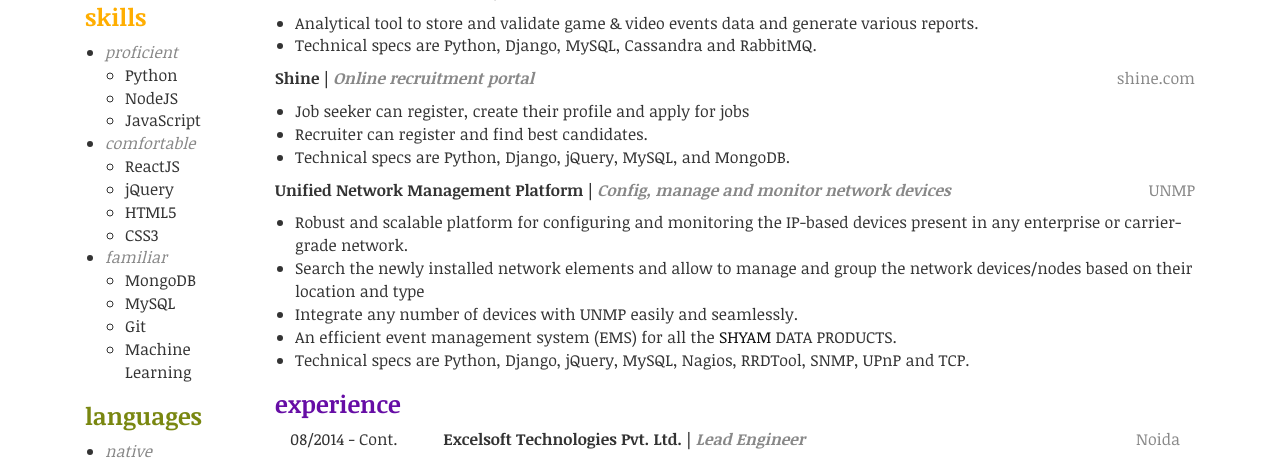
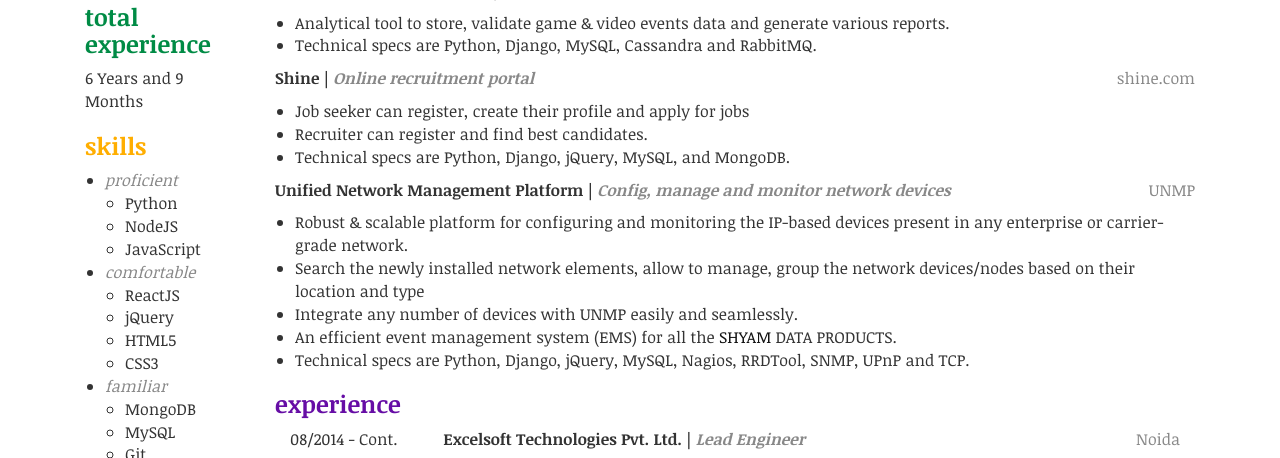
Before and after one commit to yoku2010/resume, a plain HTML site: page resume-doc.html in a window 1280 px wide. Shown: the part 384-842 px from the top of the page. Drawn offline with Linux system fonts and the light colour scheme.

Commit message:
Add Total Experience Field

```diff
--- a/css/resume-doc.css
+++ b/css/resume-doc.css
@@ -36,6 +36,9 @@
 .contact-details h3 {
   color: #FF007B;
 }
+.total-experience h3 {
+  color: #008B45;
+}
 .skills-details h3 {
   color: #ffAE00;
 }
--- a/resume-doc.html
+++ b/resume-doc.html
@@ -30,6 +30,11 @@
               <span><a target="_blank" class="dark" href="http://www.linkedin.com/in/yoku2010"><i class="fa fa-linkedin-square"></i> yoku2010</span></a><br/>
               <span><a target="_blank" class="dark" href="http://www.facebook.com/yoku2010"><i class="fa fa-facebook-square"></i> yoku2010</span></a><br/>
             </p>
+          </div>
+
+          <div class="total-experience">
+            <h3>total experience</h3>
+            <span>6 Years and 9 Months</span>
           </div>
           <div class="skills-details">
             <h3>skills</h3>
@@ -127,7 +132,7 @@
                 </strong>
               </p>
               <ul>
-                <li>Analytical tool to store and validate game &amp; video events data and generate various reports.</li>
+                <li>Analytical tool to store, validate game &amp; video events data and generate various reports.</li>
                 <li>Technical specs are Python, Django, MySQL, Cassandra and RabbitMQ.</li>
               </ul>
             </div>
@@ -160,8 +165,8 @@
                 </strong>
               </p>
               <ul>
-                <li>Robust and scalable platform for configuring and monitoring the IP-based devices present in any enterprise or carrier-grade network.</li>
-                <li>Search the newly installed network elements and allow to manage and group the network devices/nodes based on their location and type</li>
+                <li>Robust &amp; scalable platform for configuring and monitoring the IP-based devices present in any enterprise or carrier-grade network.</li>
+                <li>Search the newly installed network elements, allow to manage, group the network devices/nodes based on their location and type</li>
                 <li>Integrate any number of devices with UNMP easily and seamlessly.</li>
                 <li>An efficient event management system (EMS) for all the <a target="_blank" class="dark" href="http://www.shyamnetworks.com/">SHYAM</a> DATA PRODUCTS.</li>
                 <li>Technical specs are Python, Django, jQuery, MySQL, Nagios, RRDTool, SNMP, UPnP and TCP.</li>
@@ -188,7 +193,7 @@
                   <ul>
                     <li>Developing Systems Management Application (FASCIA) using NodeJS, ExpressJS, ReactJS, Redux, ECMAScript and MongoDB.</li>
                     <li>Developed new UI and system workflow of existing project (BOSONJS).</li>
-                    <li>Developed analytical tool to store game and video events and generate various reports using Python, Django, MySQL and Cassandra.</li>
+                    <li>Developed analytical tool to store game and video events, generate various reports using Python, Django, MySQL and Cassandra.</li>
                     <li>Participated in technical training programs.</li>
                     <li>Client interaction for daily stand-ups, following agile methodology</li>
                   </ul>
```
Also changed, not shown: 1 other file.
